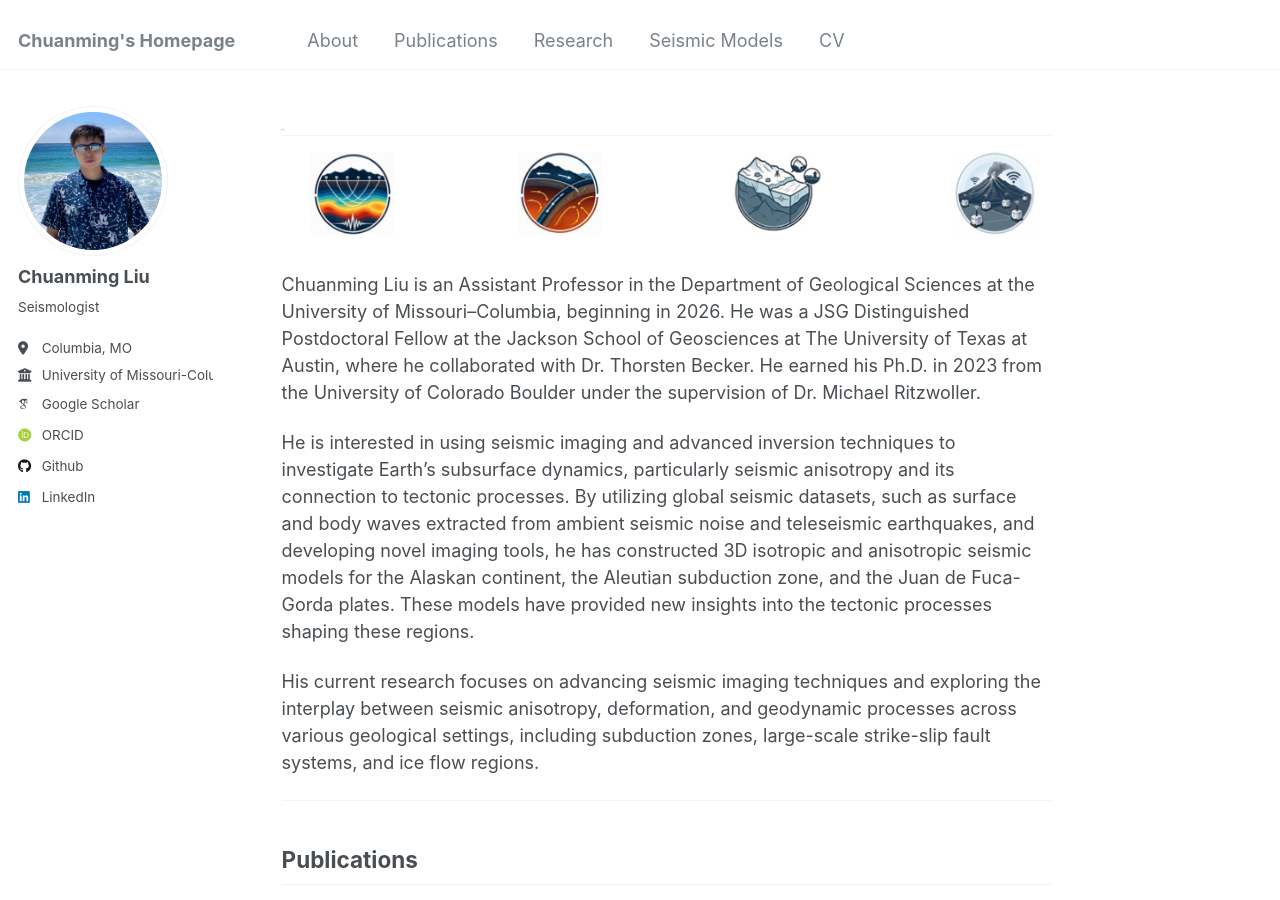
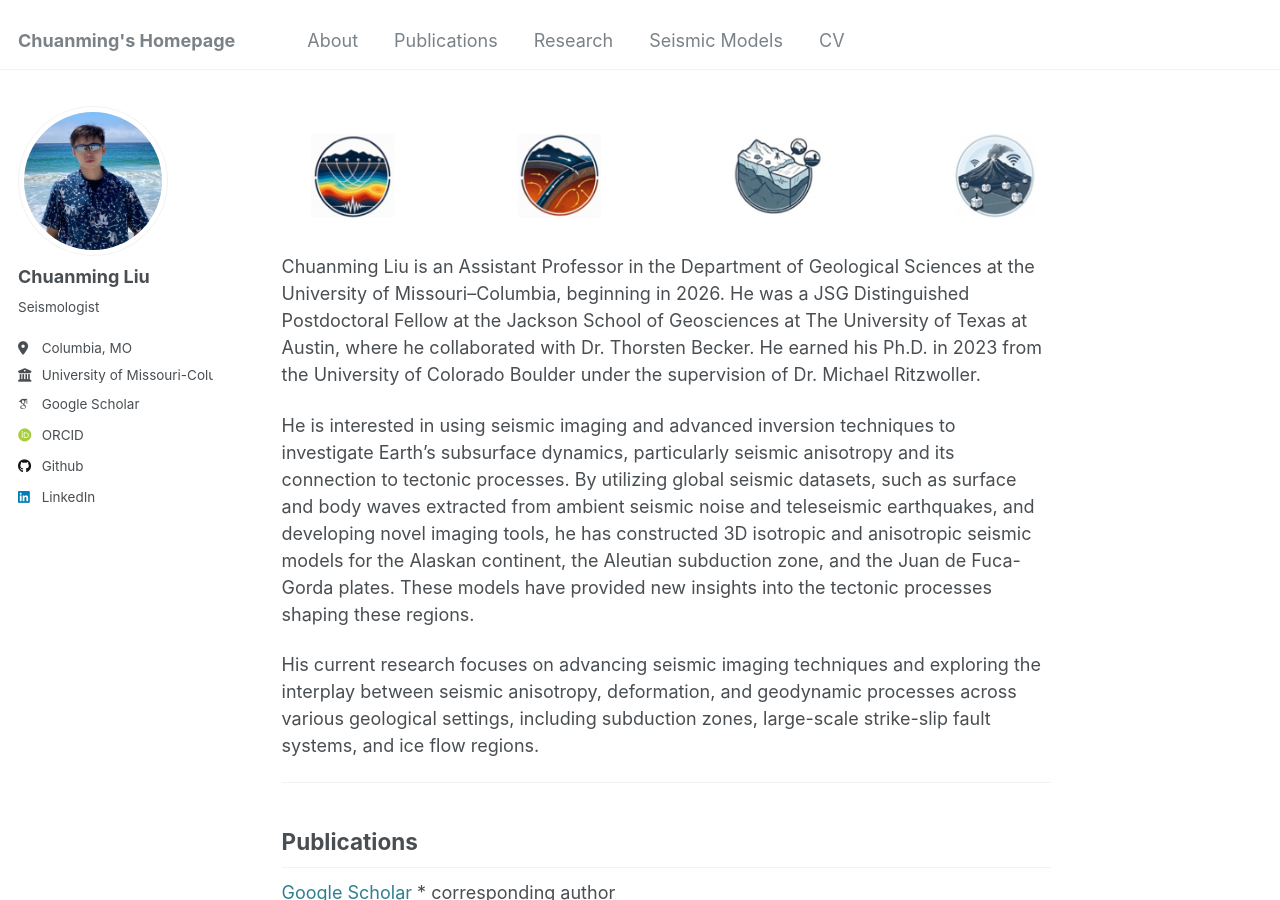
Before and after one commit to Chuanming-Liu/Chuanming-Liu.github.io, a Jekyll site: the page built from _pages/about.md, in a window 1280 px wide and 900 px high. Built offline with Jekyll 4.4.1, drawn with Linux system fonts in a browser that asks for light colours; some web fonts are replaced.

Commit message:
Remove About heading above title logos
Co-Authored-By: Claude Opus 4.5 <noreply@anthropic.com>

```diff
--- a/_pages/about.md
+++ b/_pages/about.md
@@ -6,8 +6,6 @@ redirect_from:
   - /about/
   - /about.html
 ---
-
-## <span id="about">About</span>
 
 ![Title Logos](/images/title_logos.png)
 
```
